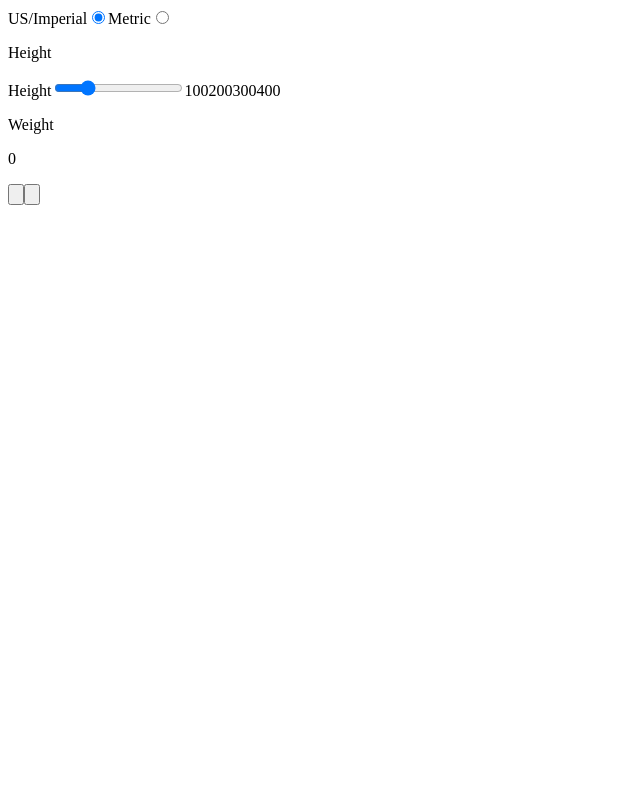
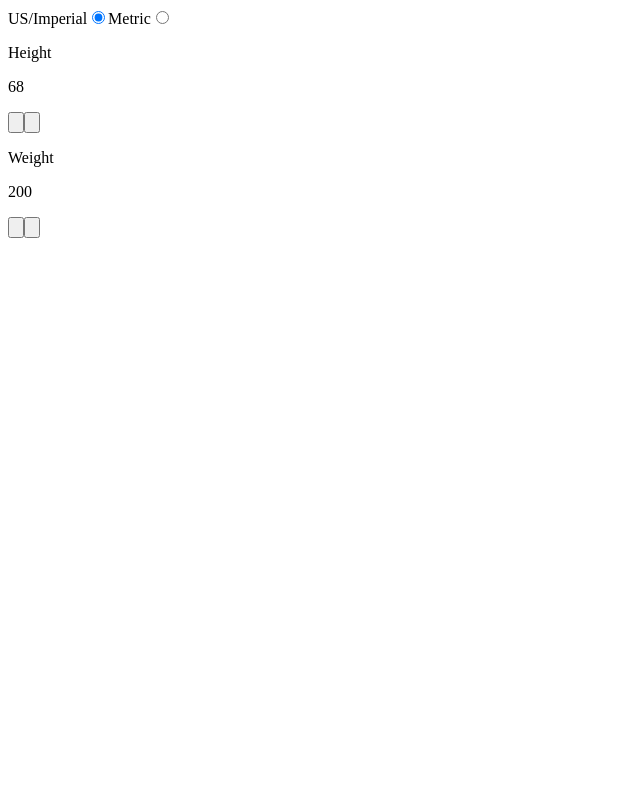
Before and after one commit to mailauki/bmi-calculator, a Next.js app: page /calculator in a window 1280 px wide. Shown: the top 800 px of the page, without its empty margins (0-640 px from the left). Built offline with nearby package versions, Linux system fonts and the light colour scheme.

Commit message:
Add calculations

```diff
--- a/app/calculator/height.tsx
+++ b/app/calculator/height.tsx
@@ -1,20 +1,33 @@
+import { MouseEventHandler } from "react";
+
 import Box from "@/components/box";
+import Counter from "@/components/counter-buttons";
 
-export default function Height() {
+// export default function Height({height}: {height: number}) {
+//   return (
+//     <>
+//       <Box label="Height">
+//         <div className="relative w-full mb-6">
+//           <label className="hidden" htmlFor="height-range">
+// 						Height
+//           </label>
+//           <input readOnly className="w-full h-3 bg-stone-200 border border-stone-300/20 dark:border-stone-700/20 shadow-[inset_2px_2px_5px_#c4c3c2,inset_-2px_-2px_5px_#ffffff] rounded-lg appearance-none cursor-pointer" defaultValue={height} id="height-range" max={80} min={10} type="range" />
+//           <span className="text-sm text-gray-500 dark:text-gray-400 absolute start-0 -bottom-6">10</span>
+//           <span className="text-sm text-gray-500 dark:text-gray-400 absolute start-1/3 -translate-x-1/2 rtl:translate-x-1/2 -bottom-6">20</span>
+//           <span className="text-sm text-gray-500 dark:text-gray-400 absolute start-2/3 -translate-x-1/2 rtl:translate-x-1/2 -bottom-6">40</span>
+//           <span className="text-sm text-gray-500 dark:text-gray-400 absolute end-0 -bottom-6">80</span>
+//         </div>
+//       </Box>
+//     </>
+//   )
+// }
+export default function Height({height, add, minus}: {height: number, add: MouseEventHandler<HTMLButtonElement>, minus: MouseEventHandler<HTMLButtonElement>}) {
   return (
-    <>
-      <Box label="Height">
-        <div className="relative w-full mb-6">
-          <label className="hidden" htmlFor="height-range">
-						Height
-          </label>
-          <input readOnly className="w-full h-3 bg-stone-200 border border-stone-300/20 dark:border-stone-700/20 shadow-[inset_2px_2px_5px_#c4c3c2,inset_-2px_-2px_5px_#ffffff] rounded-lg appearance-none cursor-pointer" defaultValue={170} id="height-range" max={400} min={100} type="range" />
-          <span className="text-sm text-gray-500 dark:text-gray-400 absolute start-0 -bottom-6">100</span>
-          <span className="text-sm text-gray-500 dark:text-gray-400 absolute start-1/3 -translate-x-1/2 rtl:translate-x-1/2 -bottom-6">200</span>
-          <span className="text-sm text-gray-500 dark:text-gray-400 absolute start-2/3 -translate-x-1/2 rtl:translate-x-1/2 -bottom-6">300</span>
-          <span className="text-sm text-gray-500 dark:text-gray-400 absolute end-0 -bottom-6">400</span>
-        </div>
-      </Box>
-    </>
+    <Box
+      actions={<Counter add={add} minus={minus} />}
+      label="Height"
+    >
+      <p className="text-6xl font-extralight">{height}</p>
+    </Box>
   )
 }
--- a/app/calculator/page.tsx
+++ b/app/calculator/page.tsx
@@ -1,15 +1,44 @@
+"use client"
+import { useState } from "react";
+
 import RadioButtons from "@/components/radio-buttons";
+
+import BMI from "../results/bmi";
 
 import Weight from "./weight";
 import Height from "./height";
 
 export default function Calculator() {
+
+  const [weight, setWeight] = useState(200)
+  const [height, setHeight] = useState((5*12)+8)
+
+  const bmi = (weight/(height*height))*703
+  const rounded = Math.round(bmi*10)/10
+
+  function addWeight() {
+    if (weight >= 0) setWeight(weight+1)
+  }
+  function minusWeight() {
+    if (weight > 0) setWeight(weight-1)
+  }
+
+  function addHeight() {
+    if (height >= 0) setHeight(height+1)
+  }
+  function minusHeight() {
+    if (height > 0) setHeight(height-1)
+  }
+
   return (
     <>
       <RadioButtons />
-      <div className="">
-        <Height />
-        <Weight />
+      <div className="flex flex-row justify-center items-center gap-6">
+        <Height add={addHeight} height={height} minus={minusHeight} />
+        <Weight add={addWeight} minus={minusWeight} weight={weight} />
+      </div>
+      <div className="flex flex-row justify-center items-center gap-6">
+        <BMI number={rounded} />
       </div>
     </>
   )
--- a/app/calculator/weight.tsx
+++ b/app/calculator/weight.tsx
@@ -1,33 +1,15 @@
-"use client"
-import { MinusIcon, PlusIcon } from "@heroicons/react/24/outline";
-import { useState } from "react";
+import { MouseEventHandler } from "react";
 
 import Box from "@/components/box";
-import RoundButton from "@/components/round-button";
+import Counter from "@/components/counter-buttons";
 
-export default function Weight() {
-  const [count, setCount] = useState(0)
-
-  function addCount() {
-    if (count >= 0) setCount(count+1)
-  }
-  function minusCount() {
-    if (count > 0) setCount(count-1)
-  }
-
+export default function Weight({weight, add, minus}: {weight: number, add: MouseEventHandler<HTMLButtonElement>, minus: MouseEventHandler<HTMLButtonElement>}) {
   return (
     <Box
-      actions={
-        <div className="flex justify-center gap-12 w-full">
-          <RoundButton onClick={addCount}>
-            <PlusIcon className="size-5 text-current" />
-          </RoundButton>
-          <RoundButton onClick={minusCount}>
-            <MinusIcon className="size-5 text-current" />
-          </RoundButton>
-        </div>}
-      label="Weight">
-      <p className="text-6xl font-extralight">{count}</p>
+      actions={<Counter add={add} minus={minus} />}
+      label="Weight"
+    >
+      <p className="text-6xl font-extralight">{weight}</p>
     </Box>
   )
 }
--- a/app/results/bmi.tsx
+++ b/app/results/bmi.tsx
@@ -1,6 +1,6 @@
 export default function BMI({number}: {number: number}) {
   return (
-    <div className="p-4 w-fit rounded-full shadow-[20px_20px_60px_#c4c3c2,-20px_-20px_60px_#ffffff] dark:shadow-[20px_20px_60px_#231f1f,-20px_-20px_60px_#2f2b29]">
+    <div className="p-4 w-fit h-fit rounded-full shadow-[20px_20px_60px_#c4c3c2,-20px_-20px_60px_#ffffff] dark:shadow-[20px_20px_60px_#231f1f,-20px_-20px_60px_#2f2b29]">
       <div className="relative size-52">
         <svg className="size-full -rotate-90" viewBox="0 0 36 36" xmlns="http://www.w3.org/2000/svg">
           {/* Background Circle */}
--- a/components/box.tsx
+++ b/components/box.tsx
@@ -6,7 +6,7 @@ export default function Box({
 	children?: React.ReactNode;
 }> & { label?: string, actions?: React.ReactNode }) {
   return (
-    <div className="m-6 p-6 flex flex-col justify-between items-center gap-6 rounded-2xl shadow-[20px_20px_60px_#c4c3c2,-20px_-20px_60px_#ffffff] dark:shadow-[20px_20px_60px_#231f1f,-20px_-20px_60px_#2f2b29]">
+    <div className="m-6 p-6 w-full h-fit flex flex-col justify-between items-center gap-6 rounded-2xl shadow-[20px_20px_60px_#c4c3c2,-20px_-20px_60px_#ffffff] dark:shadow-[20px_20px_60px_#231f1f,-20px_-20px_60px_#2f2b29]">
       <p className="text-stone-500 dark:text-stone-600 text-2xl">{label}</p>
       {children}
       {actions}
--- /dev/null
+++ b/components/counter-buttons.tsx
@@ -0,0 +1,17 @@
+import { MinusIcon, PlusIcon } from "@heroicons/react/24/outline";
+import { MouseEventHandler } from "react";
+
+import RoundButton from "@/components/round-button";
+
+export default function Counter({add, minus}: {add: MouseEventHandler<HTMLButtonElement>, minus: MouseEventHandler<HTMLButtonElement>}) {
+  return (
+    <div className="flex justify-center gap-12 w-full">
+      <RoundButton onClick={add}>
+        <PlusIcon className="size-5 text-current" />
+      </RoundButton>
+      <RoundButton onClick={minus}>
+        <MinusIcon className="size-5 text-current" />
+      </RoundButton>
+    </div>
+  )
+}
```
Also changed, not shown: app/page.tsx (+4 -4 lines).
